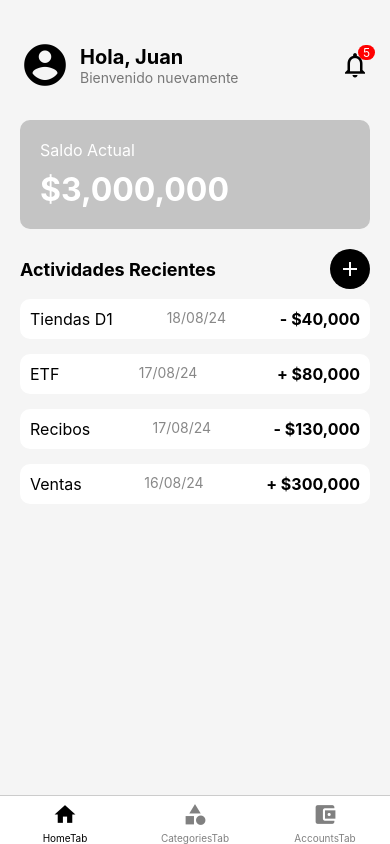
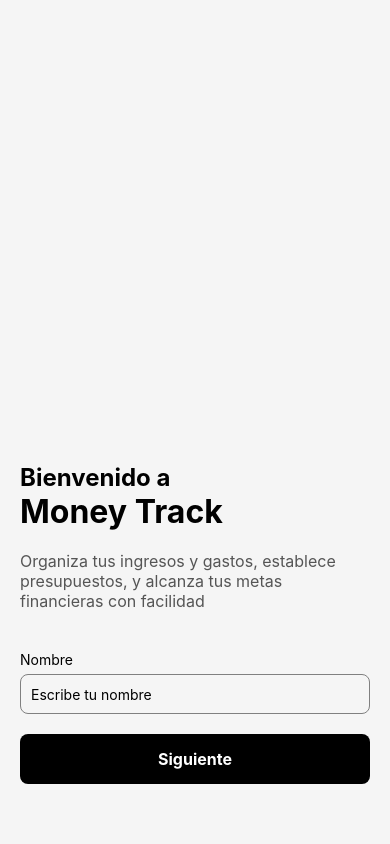
Before and after one commit to FerneyMontoya6/Money-Tracker, a React Native app: screen /LandingScreen in a window 390 px wide. Built offline with nearby package versions, Linux system fonts and the light colour scheme.

Commit message:
Conexión con firebase y consumo con firestore database

```diff
--- a/App.js
+++ b/App.js
@@ -46,12 +46,7 @@ function HomeStackNavigator() {
 
 function CategoriesStackNavigator() {
   return (
-    <Stack.Navigator initialRouteName="LandingScreen">
-      <Stack.Screen
-        name="LandingScreen"
-        component={LandingScreen}
-        options={{ headerShown: false }}
-      />
+    <Stack.Navigator initialRouteName="SpentCategoriesScreen">
       <Stack.Screen
         name="SpentCategoriesScreen"
         component={SpentCategoryScreen}
@@ -83,9 +78,8 @@ function AccountsStackNavigator() {
   );
 }
 
-export default function App() {
+function TabNavigator() {
   return (
-    <NavigationContainer>
     <Tab.Navigator
       screenOptions={({ route }) => ({
         tabBarIcon: ({ color, size }) => {
@@ -117,6 +111,24 @@ export default function App() {
         options={{ headerShown: false }}
       />
     </Tab.Navigator>
+  );
+}
+
+export default function App() {
+  return (
+    <NavigationContainer>
+      <Stack.Navigator initialRouteName="LandingScreen">
+        <Stack.Screen
+          name="LandingScreen"
+          component={LandingScreen}
+          options={{ headerShown: false }}
+        />
+        <Stack.Screen
+          name="MainApp"
+          component={TabNavigator}
+          options={{ headerShown: false }}
+        />
+      </Stack.Navigator>
     </NavigationContainer>
   );
 }
--- /dev/null
+++ b/firebase-config.js
@@ -0,0 +1,15 @@
+import { initializeApp } from "firebase/app";
+import { getFirestore } from "firebase/firestore/lite";
+
+const firebaseConfig = {
+  apiKey: "AIzaSyDHgjmRKSccH-4ZiW1E5qlUSIpDA5AswAc",
+  authDomain: "money-tracker-2b01f.firebaseapp.com",
+  projectId: "money-tracker-2b01f",
+  storageBucket: "money-tracker-2b01f.firebasestorage.app",
+  messagingSenderId: "309334451456",
+  appId: "1:309334451456:web:faf3c02dea77869a113fe5",
+  measurementId: "G-WNHBLLNS6P",
+};
+
+const app = initializeApp(firebaseConfig);
+export const db = getFirestore(app);
--- a/package.json
+++ b/package.json
@@ -19,6 +19,7 @@
     "@react-navigation/stack": "^6.4.1",
     "expo": "~51.0.28",
     "expo-status-bar": "~1.12.1",
+    "firebase": "^11.0.2",
     "react": "18.2.0",
     "react-dom": "18.2.0",
     "react-native": "0.74.5",
--- a/screens/HomeScreen.js
+++ b/screens/HomeScreen.js
@@ -1,4 +1,4 @@
-import React from "react";
+import React, { useState, useEffect } from "react";
 import {
   View,
   Text,
@@ -8,14 +8,41 @@ import {
 } from "react-native";
 import { MaterialIcons } from "@expo/vector-icons";
 
+import { firebaseConfig } from "../firebase-config";
+import {
+  collection,
+  getDocs,
+  addDoc,
+  deleteDoc,
+  doc,
+} from "firebase/firestore/lite";
+
+import { db } from "../firebase-config";
+
 export default function HomeScreen({ navigation }) {
+
+  const [saldo, setSaldo] = useState("");
+  const [nombre, setNombre] = useState("");
+
+  const fetchUserInfo = async () => {
+    const userCollection = collection(db, "Usuario");
+    const userSnapshot = await getDocs(userCollection);
+    const usersList = userSnapshot.docs.map((doc) => doc.data());
+    setNombre(usersList[0].nombre);
+    setSaldo(usersList[0].saldo);
+  };
+
+  useEffect(() => {
+    fetchUserInfo();
+  }, []);
+
   return (
     <View style={styles.container}>
       <View style={styles.header}>
         <View style={styles.profileContainer}>
           <MaterialIcons name="account-circle" size={50} color="#000" />
           <View style={styles.userInfo}>
-            <Text style={styles.name}>Hola, Juan</Text>
+            <Text style={styles.name}>Hola, {nombre}</Text>
             <Text style={styles.welcome}>Bienvenido nuevamente</Text>
           </View>
         </View>
@@ -30,7 +57,7 @@ export default function HomeScreen({ navigation }) {
       {/* Sección de saldo */}
       <View style={styles.balanceContainer}>
         <Text style={styles.balanceLabel}>Saldo Actual</Text>
-        <Text style={styles.balance}>$3,000,000</Text>
+        <Text style={styles.balance}>${saldo}</Text>
       </View>
 
       {/* Actividades recientes */}
--- a/screens/LandingScreen.js
+++ b/screens/LandingScreen.js
@@ -1,9 +1,41 @@
-import React, { useState } from "react";
+import React, { useState, useEffect } from "react";
 import { View, Text, TouchableOpacity, StyleSheet } from "react-native";
 import { CustomTextInput } from "../components/Input";
 
+import { firebaseConfig } from "../firebase-config";
+import {
+  collection,
+  getDocs,
+  addDoc,
+  deleteDoc,
+  doc,
+} from "firebase/firestore/lite";
+
+import { db } from "../firebase-config";
+
 export default function LandingScreen({ navigation }) {
-  const [name, setName] = useState("");
+  const [nombre, setNombre] = useState("");
+
+  const postUserName = async (userName) => {
+    const userCollection = collection(db, "Usuario");
+    const newUser = {
+      nombre: userName,
+      saldo: 0,
+    };
+    await addDoc(userCollection, newUser);
+  };
+
+  const handleNavigateToCategories = () => {
+    postUserName(nombre);
+
+    navigation.navigate("MainApp", {
+      screen: "CategoriesTab",
+      params: {
+        screen: "SpentCategoriesScreen",
+      },
+    });
+  };
+
 
   return (
     <View style={styles.container}>
@@ -20,10 +52,10 @@ export default function LandingScreen({ navigation }) {
         Organiza tus ingresos y gastos, establece presupuestos, y alcanza tus
         metas financieras con facilidad
       </Text>
-      <CustomTextInput label="Nombre" placeholder="Escribe tu nombre" />
+      <CustomTextInput label="Nombre" placeholder="Escribe tu nombre" value={nombre} onChangeText={setNombre} />
       <TouchableOpacity
         style={styles.button}
-        onPress={() => navigation.navigate("SpentCategoriesScreen")}
+        onPress={handleNavigateToCategories}
       >
         <Text style={styles.buttonText}>Siguiente</Text>
       </TouchableOpacity>
```
Also changed, not shown: 1 other file (tests, documents, lock files or other folders). Lines whose indentation alone changed are shown as unchanged.
